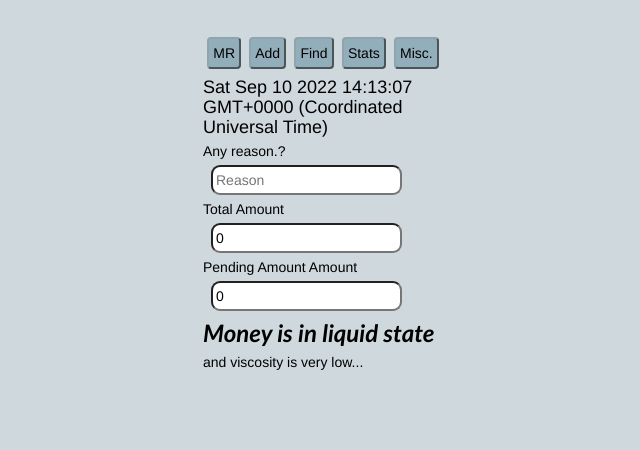
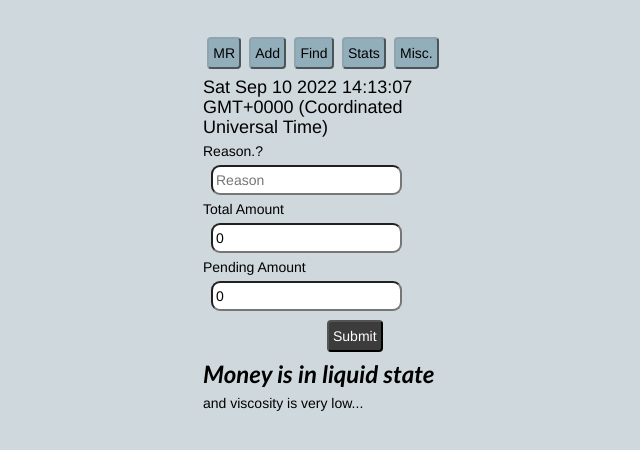
Before and after one commit to udayVK/notedown-ui, an Angular app: page /edit/loan/1 in a window 1280 px wide. Shown: the top 450 px of the page, without its empty margins (317-957 px from the left). Built offline with nearby package versions, Linux system fonts and the light colour scheme.

Commit message:
feature 109 complete

```diff
--- a/src/app/edit-loan/edit-loan.component.ts
+++ b/src/app/edit-loan/edit-loan.component.ts
@@ -1,5 +1,6 @@
 import { Component, Input, OnInit } from '@angular/core';
 import { Loan } from '../pojo/loan';
+import { SpendsService } from '../spends.service';
 
 @Component({
   selector: 'edit-loan',
@@ -7,22 +8,31 @@ import { Loan } from '../pojo/loan';
   <form class="comp">
     <table>
       <tr><h4> {{loan.name}}       {{loan.date}} </h4></tr>
-      <tr> <td>Any reason.?</td> </tr>
+      <tr> <td>Reason.?</td> </tr>
       <tr> <td><input type="text" name="why" placeholder="Reason" [(ngModel)]="loan.reason"></td> </tr>
       <tr> <td>Total Amount</td> </tr>
       <tr> <td><input type="number" name="amount" placeholder="How much.?" [(ngModel)]="loan.totalAmount"></td> </tr>
-      <tr> <td>Pending Amount Amount</td> </tr>
-      <tr> <td><input type="number" name="amount" placeholder="How much.?" [(ngModel)]="loan.totalAmount"></td> </tr>
+      <tr> <td>Pending Amount</td> </tr>
+      <tr> <td><input type="number" name="amount" placeholder="How much.?" [(ngModel)]="loan.pendingAmount"></td> </tr>
     </table>
+    <div style="margin-left:120px">
+        <button  type="button" class=" dark" (click)="saveEditedLoan()">Submit</button>
+    </div>
   </form>
   `,
   styles: ['']
 })
 export class EditLoanComponent implements OnInit {
-
+//class="flex flex-space-around"
+//(click)="addLoan()"
   @Input()
   loan:Loan = {id:0,name:'', totalAmount: 0, pendingAmount:0, date: new Date(), reason: '', type:true, status:false};
-  constructor() { }
+  constructor(private spnSrv:SpendsService) { }
+
+  saveEditedLoan(){
+    console.log("saving the edited loan");
+    this.spnSrv.addEditedLoan(this.loan).subscribe({next:()=>window.alert("loan edited")});
+  }
 
   ngOnInit(): void {
     console.log(this.loan);
--- a/src/app/spends.service.ts
+++ b/src/app/spends.service.ts
@@ -46,6 +46,9 @@ export class SpendsService {
   changeLoanStatus(id:number){
     return this.http.get('http://localhost:8080/loan/change?lid='+id);
   }
+  addEditedLoan(loan: Loan):Observable<Loan> {
+    return this.http.put<Loan>('http://localhost:8080/loan/edit',loan);
+  }
 
   //goal
   addNewGoal(g:Goal){
--- a/src/styles.css
+++ b/src/styles.css
@@ -37,6 +37,12 @@ h1, h2, h3, h4, h5, h6{
 }
 .flex-space-between{
     justify-content: space-between;
+}
+.flex-right{
+    justify-content: flex-end;
+}
+.flex-left{
+    justify-content: flex-start;
 }
 .app{
     width: 300px;
```
